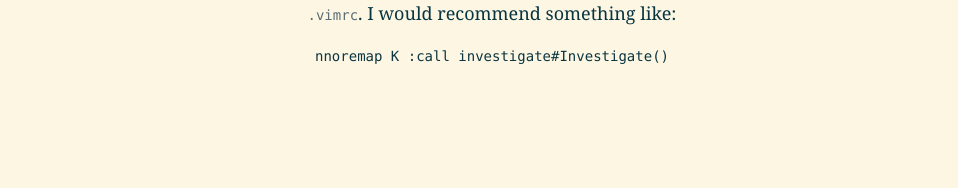
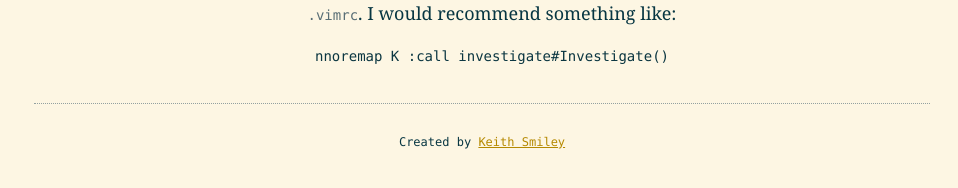
Before and after one commit to keith/investigate.vim, a Jekyll site: the page built from index.html, in a window 1280 px wide. Shown: the part 630-818 px from the top of the page, without its empty margins (158-1116 px from the left). Built offline with Jekyll 4.4.1, drawn with Linux system fonts in a browser that asks for light colours; Markdown is read by kramdown in place of the engine named in the settings.

Commit message:
Setup footer and hr

```diff
--- a/_layouts/default.html
+++ b/_layouts/default.html
@@ -32,7 +32,10 @@
     <div class="index sixteen columns">
       {{ content }}
     </div>
+
+    <hr>
     <div class="footer sixteen columns">
+      Created by <a href="http://keith.so/">Keith Smiley</a>
     </div>
   </div>
   </body>
--- a/css/style.css
+++ b/css/style.css
@@ -3,8 +3,8 @@
   padding: 0;
 }
 body {
+  background: #fdf6e3;
   color: #073642;
-  background: #fdf6e3;
   font-family: Georgia;
   font-size: 18px;
   line-height: 1.5;
@@ -66,7 +66,6 @@ a:hover {
   }
 }
 
-
 .header pre {
   border: none;
 }
@@ -115,12 +114,11 @@ h4 {
 }
 
 .index pre code {
+  background: #fdf6e3;
   border: none;
-
+  color: #0b3641;
   display: block;
   padding: 0.5em;
-  background: #fdf6e3;
-  color: #0b3641;
 }
 
 .index code {
@@ -134,3 +132,18 @@ h4 {
 .mapping pre {
   border: none;
 }
+
+hr {
+  border: 0;
+  border-top: 1px dotted #93a1a1;
+  height: 1px;
+  margin: 1em auto;
+  padding: 0;
+  width: 70%;
+}
+
+.footer {
+  font: 12px Monaco, Courier, monospace;
+  margin: 30px auto;
+  text-align: center;
+}
```
